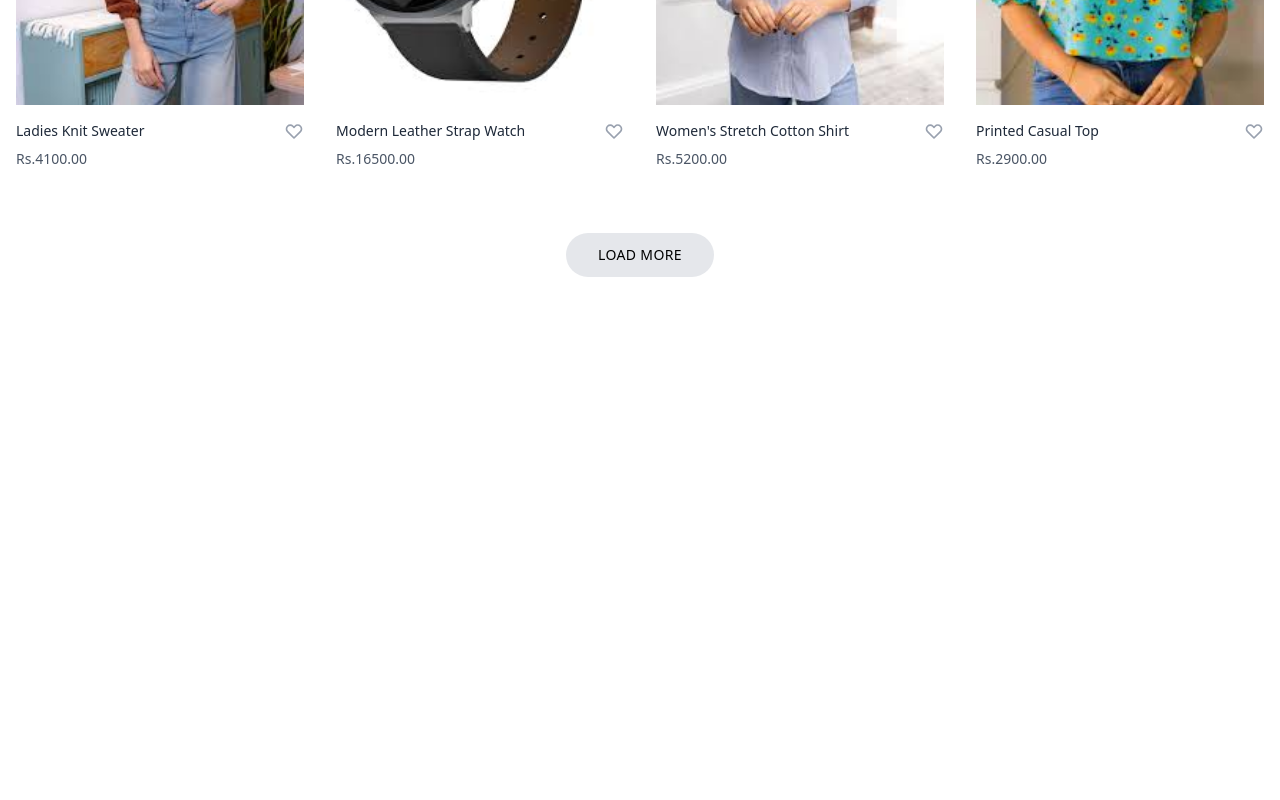
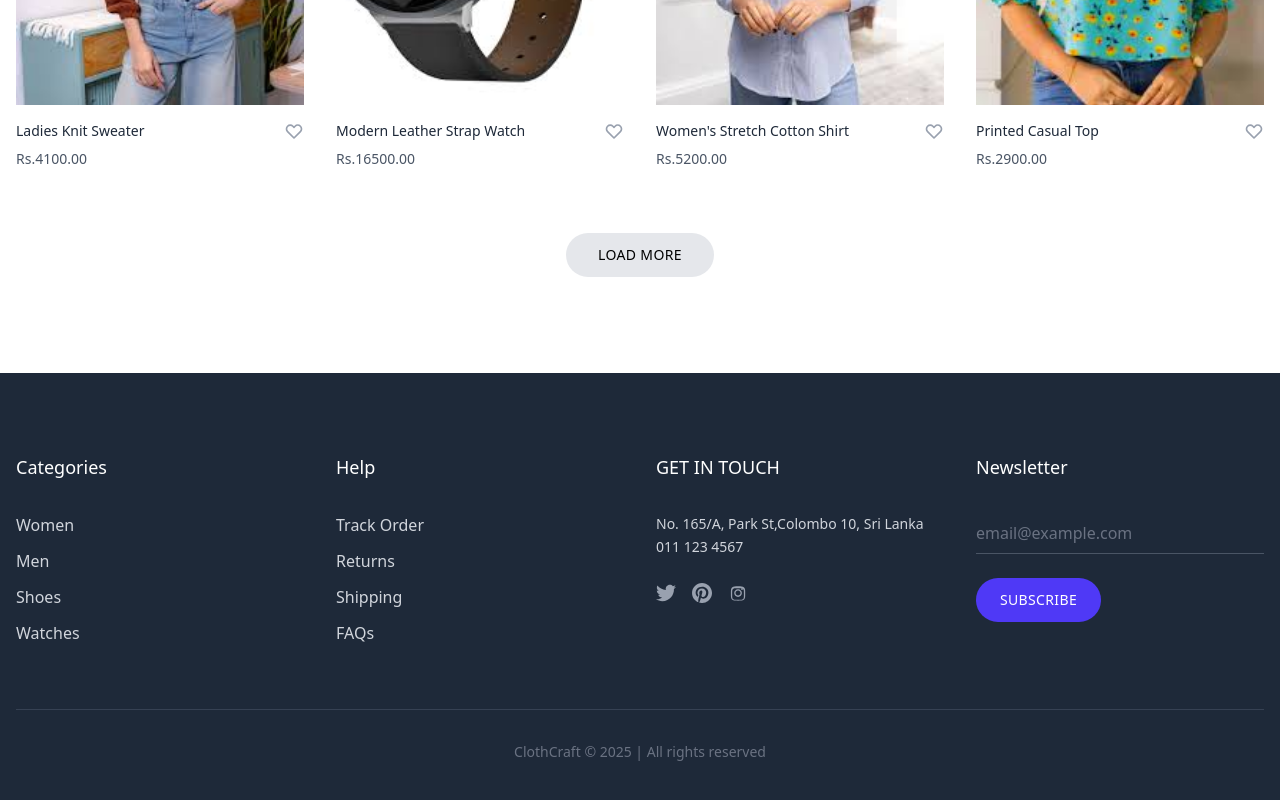
Before and after one commit to Randima528/ClothCraft-Frontend, a React (Vite) app: page / in a window 1280 px wide. Shown: the part 2193-2993 px from the top of the page. Before the commit the page ends 2566 px from the top, so only its background shows below. Built offline with nearby package versions, Linux system fonts and the light colour scheme.

Commit message:
feat: add Footer component and integrate it into Home page

```diff
--- /dev/null
+++ b/src/components/Footer.jsx
@@ -0,0 +1,182 @@
+import { useState } from "react";
+
+const Footer = () => {
+  const [email, setEmail] = useState("");
+
+  const handleSubmit = (e) => {
+    e.preventDefault();
+    // Handle newsletter subscription
+    console.log("Newsletter subscription:", email);
+    setEmail("");
+  };
+
+  return (
+    <footer className="bg-gray-800 text-gray-300">
+      <div className="max-w-7xl mx-auto px-4 py-20">
+        <div className="grid grid-cols-1 sm:grid-cols-2 lg:grid-cols-4 gap-8">
+          {/* Categories */}
+          <div>
+            <h4 className="text-white text-lg font-medium mb-8">Categories</h4>
+            <ul className="space-y-3">
+              <li>
+                <a
+                  href="#"
+                  className="hover:text-indigo-400 transition-colors duration-300"
+                >
+                  Women
+                </a>
+              </li>
+              <li>
+                <a
+                  href="#"
+                  className="hover:text-indigo-400 transition-colors duration-300"
+                >
+                  Men
+                </a>
+              </li>
+              <li>
+                <a
+                  href="#"
+                  className="hover:text-indigo-400 transition-colors duration-300"
+                >
+                  Shoes
+                </a>
+              </li>
+              <li>
+                <a
+                  href="#"
+                  className="hover:text-indigo-400 transition-colors duration-300"
+                >
+                  Watches
+                </a>
+              </li>
+            </ul>
+          </div>
+
+          {/* Help */}
+          <div>
+            <h4 className="text-white text-lg font-medium mb-8">Help</h4>
+            <ul className="space-y-3">
+              <li>
+                <a
+                  href="#"
+                  className="hover:text-indigo-400 transition-colors duration-300"
+                >
+                  Track Order
+                </a>
+              </li>
+              <li>
+                <a
+                  href="#"
+                  className="hover:text-indigo-400 transition-colors duration-300"
+                >
+                  Returns
+                </a>
+              </li>
+              <li>
+                <a
+                  href="#"
+                  className="hover:text-indigo-400 transition-colors duration-300"
+                >
+                  Shipping
+                </a>
+              </li>
+              <li>
+                <a
+                  href="#"
+                  className="hover:text-indigo-400 transition-colors duration-300"
+                >
+                  FAQs
+                </a>
+              </li>
+            </ul>
+          </div>
+
+          {/* Get in Touch */}
+          <div>
+            <h4 className="text-white text-lg font-medium mb-8">
+              GET IN TOUCH
+            </h4>
+            <p className="text-sm leading-relaxed mb-6">
+              No. 165/A, Park St,Colombo 10, Sri Lanka <br />
+              011 123 4567
+            </p>
+            <div className="flex space-x-4">
+              <a
+                href="#"
+                className="text-gray-400 hover:text-indigo-400 transition-colors duration-300"
+              >
+                <svg
+                  className="w-5 h-5"
+                  fill="currentColor"
+                  viewBox="0 0 24 24"
+                >
+                  <path d="M24 4.557c-.883.392-1.832.656-2.828.775 1.017-.609 1.798-1.574 2.165-2.724-.951.564-2.005.974-3.127 1.195-.897-.957-2.178-1.555-3.594-1.555-3.179 0-5.515 2.966-4.797 6.045-4.091-.205-7.719-2.165-10.148-5.144-1.29 2.213-.669 5.108 1.523 6.574-.806-.026-1.566-.247-2.229-.616-.054 2.281 1.581 4.415 3.949 4.89-.693.188-1.452.232-2.224.084.626 1.956 2.444 3.379 4.6 3.419-2.07 1.623-4.678 2.348-7.29 2.04 2.179 1.397 4.768 2.212 7.548 2.212 9.142 0 14.307-7.721 13.995-14.646.962-.695 1.797-1.562 2.457-2.549z" />
+                </svg>
+              </a>
+              <a
+                href="#"
+                className="text-gray-400 hover:text-indigo-400 transition-colors duration-300"
+              >
+                <svg
+                  className="w-5 h-5"
+                  fill="currentColor"
+                  viewBox="0 0 24 24"
+                >
+                  <path d="M12.017 0C5.396 0 .029 5.367.029 11.987c0 5.079 3.158 9.417 7.618 11.174-.105-.949-.199-2.403.041-3.439.219-.937 1.406-5.957 1.406-5.957s-.359-.72-.359-1.781c0-1.663.967-2.911 2.168-2.911 1.024 0 1.518.769 1.518 1.688 0 1.029-.653 2.567-.992 3.992-.285 1.193.6 2.165 1.775 2.165 2.128 0 3.768-2.245 3.768-5.487 0-2.861-2.063-4.869-5.008-4.869-3.41 0-5.409 2.562-5.409 5.199 0 1.033.394 2.143.889 2.741.099.12.112.225.085.347-.09.375-.293 1.199-.334 1.363-.053.225-.172.271-.402.165-1.495-.69-2.433-2.878-2.433-4.646 0-3.776 2.748-7.252 7.92-7.252 4.158 0 7.392 2.967 7.392 6.923 0 4.135-2.607 7.462-6.233 7.462-1.214 0-2.357-.629-2.75-1.378l-.748 2.853c-.271 1.043-1.002 2.35-1.492 3.146C9.57 23.812 10.763 24.009 12.017 24.009c6.624 0 11.99-5.367 11.99-11.988C24.007 5.367 18.641.001 12.017.001z" />
+                </svg>
+              </a>
+              <a
+                href="#"
+                className="text-gray-400 hover:text-indigo-400 transition-colors duration-300"
+              >
+                <svg
+                  className="w-5 h-5"
+                  fill="currentColor"
+                  viewBox="0 0 24 24"
+                >
+                  <path d="M12.051 3.999c-2.326 0-2.614.01-3.527.052-.914.042-1.538.187-2.084.4-.565.22-1.045.513-1.524.992-.479.479-.772.959-.992 1.524-.213.546-.358 1.17-.4 2.084-.042.913-.052 1.201-.052 3.527s.01 2.614.052 3.527c.042.914.187 1.538.4 2.084.22.565.513 1.045.992 1.524.479.479.959.772 1.524.992.546.213 1.17.358 2.084.4.913.042 1.201.052 3.527.052s2.614-.01 3.527-.052c.914-.042 1.538-.187 2.084-.4.565-.22 1.045-.513 1.524-.992.479-.479.772-.959.992-1.524.213-.546.358-1.17.4-2.084.042-.913.052-1.201.052-3.527s-.01-2.614-.052-3.527c-.042-.914-.187-1.538-.4-2.084-.22-.565-.513-1.045-.992-1.524-.479-.479-.959-.772-1.524-.992-.546-.213-1.17-.358-2.084-.4-.913-.042-1.201-.052-3.527-.052zm0 2.163c2.292 0 2.563.009 3.463.05.835.038 1.288.177 1.591.294.4.155.686.341.986.641.3.3.486.586.641.986.117.303.256.756.294 1.591.041.9.05 1.171.05 3.463s-.009 2.563-.05 3.463c-.038.835-.177 1.288-.294 1.591-.155.4-.341.686-.641.986-.3.3-.586.486-.986.641-.303.117-.756.256-1.591.294-.9.041-1.171.05-3.463.05s-2.563-.009-3.463-.05c-.835-.038-1.288-.177-1.591-.294-.4-.155-.686-.341-.986-.641-.3-.3-.486-.586-.641-.986-.117-.303-.256-.756-.294-1.591-.041-.9-.05-1.171-.05-3.463s.009-2.563.05-3.463c.038-.835.177-1.288.294-1.591.155-.4.341-.686.641-.986.3-.3.586-.486.986-.641.303-.117.756-.256 1.591-.294.9-.041 1.171-.05 3.463-.05z" />
+                  <path d="M12.051 7.435c-2.547 0-4.616 2.069-4.616 4.616s2.069 4.616 4.616 4.616 4.616-2.069 4.616-4.616-2.069-4.616-4.616-4.616zm0 7.611c-1.654 0-2.995-1.341-2.995-2.995s1.341-2.995 2.995-2.995 2.995 1.341 2.995 2.995-1.341 2.995-2.995 2.995z" />
+                  <circle cx="16.806" cy="7.207" r="1.078" />
+                </svg>
+              </a>
+            </div>
+          </div>
+
+          {/* Newsletter */}
+          <div>
+            <h4 className="text-white text-lg font-medium mb-8">Newsletter</h4>
+            <form onSubmit={handleSubmit}>
+              <div className="relative mb-6">
+                <input
+                  type="email"
+                  value={email}
+                  onChange={(e) => setEmail(e.target.value)}
+                  placeholder="email@example.com"
+                  className="w-full bg-transparent border-b border-gray-600 py-2 text-gray-300 placeholder-gray-500 focus:border-indigo-400 focus:outline-none transition-colors duration-300"
+                  required
+                />
+              </div>
+              <button
+                type="submit"
+                className="bg-indigo-600 text-white rounded-3xl px-6 py-3 text-sm font-medium uppercase tracking-wide hover:bg-indigo-700 transition-colors duration-300"
+              >
+                Subscribe
+              </button>
+            </form>
+          </div>
+        </div>
+
+
+        <div className="mt-16 pt-8 border-t border-gray-700">
+          {/* Copyright */}
+          <p className="text-center text-sm text-gray-500">
+            ClothCraft &copy; 2025 | All rights reserved
+          </p>
+        </div>
+      </div>
+    </footer>
+  );
+};
+
+export default Footer;
--- a/src/pages/Home.jsx
+++ b/src/pages/Home.jsx
@@ -3,6 +3,7 @@ import Header from '../components/Header';
 import HeroSlider from '../components/HeroSlider';
 import BannerSection from '../components/BannerSection';
 import ProductSection from '../components/ProductSection';
+import Footer from '../components/Footer';
 
 
 const Home = () => {
@@ -17,7 +18,7 @@ const Home = () => {
         <BannerSection />
         <ProductSection />
       </main>
-
+        <Footer />
 
     </div>
   );
```
